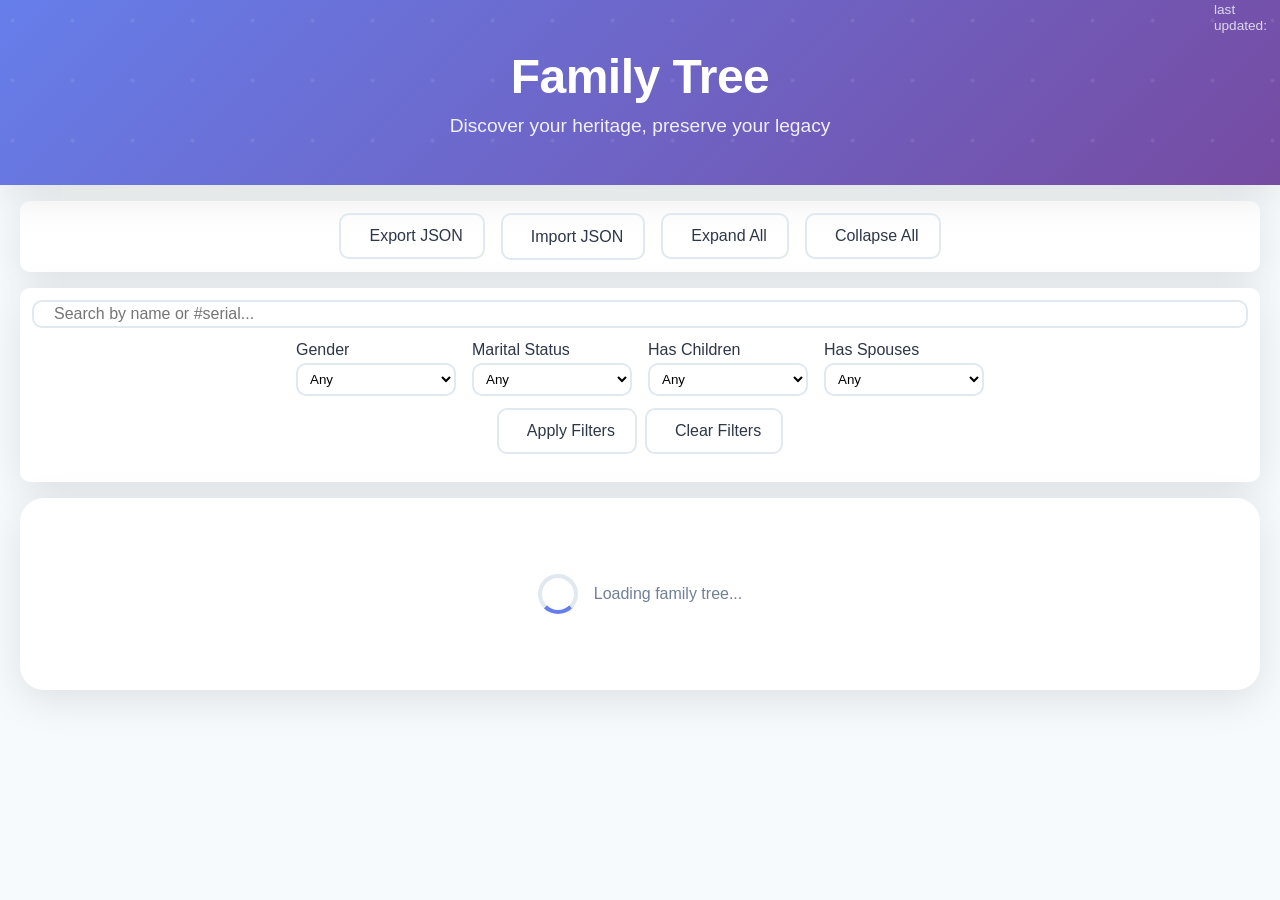
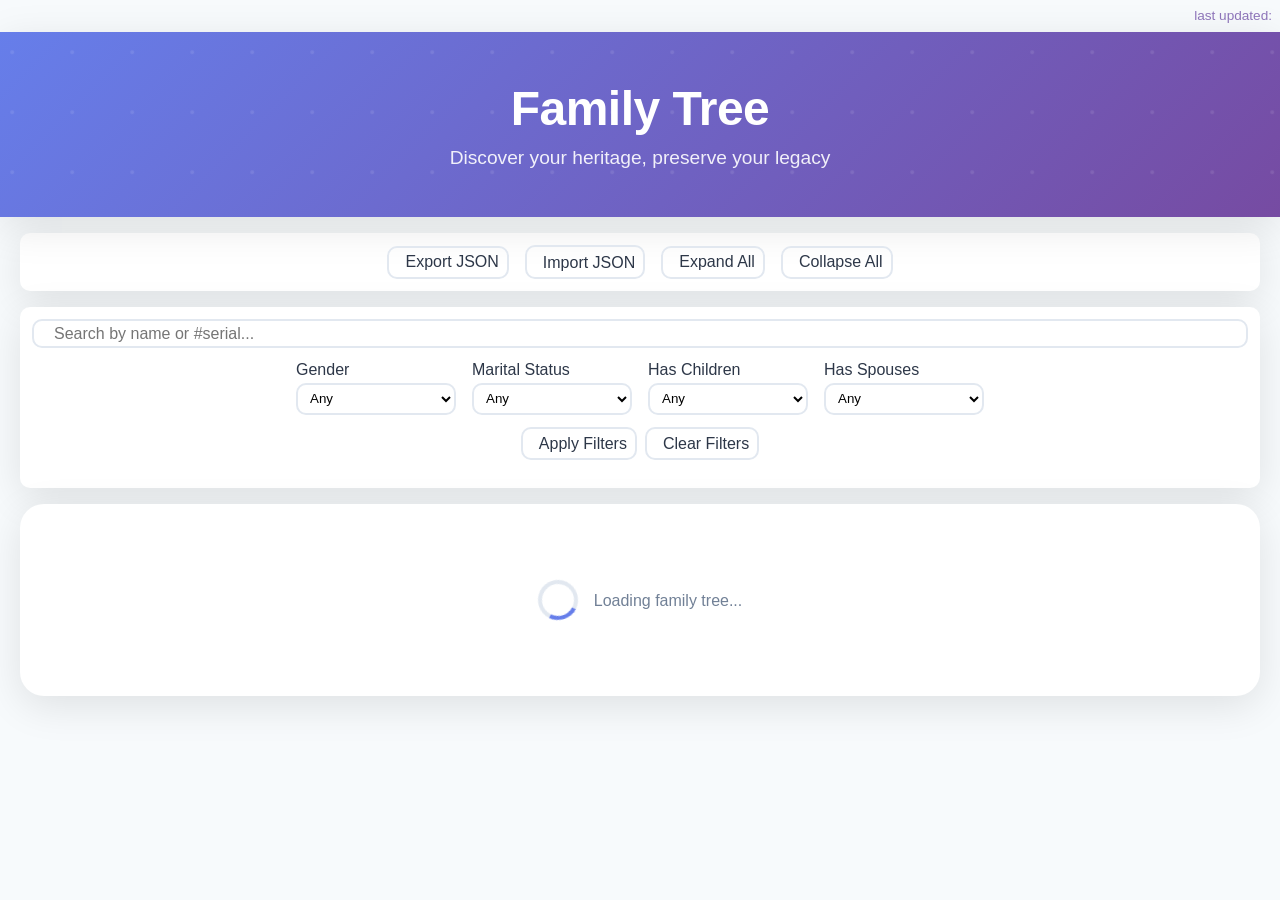

minor update

--- a/styles.css
+++ b/styles.css
@@ -278,6 +278,7 @@ body {
   background: transparent;
   color: var(--text-primary);
   border: 2px solid var(--border-color);
+  padding: 0.35rem 0.5rem;
 }
 
 .btn-outline:hover {
@@ -296,24 +297,17 @@ body {
 }
 
 #lastUpdated {
-  position: fixed;
-  top: 0.75rem;
-  right: 2.75rem;
-  color: var(--text-muted);
   font-size: 0.85rem;
   z-index: 3;
   padding: 0.5rem;
   border-radius: 4px;
-  color: #f7fafc;
+  color: #7555ab;
+  display: block;
+  text-align: right;
 }
 
 #lastUpdated::before {
   content: "last updated: ";
-  position: absolute;
-  top: -10px;
-  left: -6px;
-  width: 100%;
-  height: 100%;
   z-index: 0;
   border-radius: 4px;
   opacity: 0.8;
